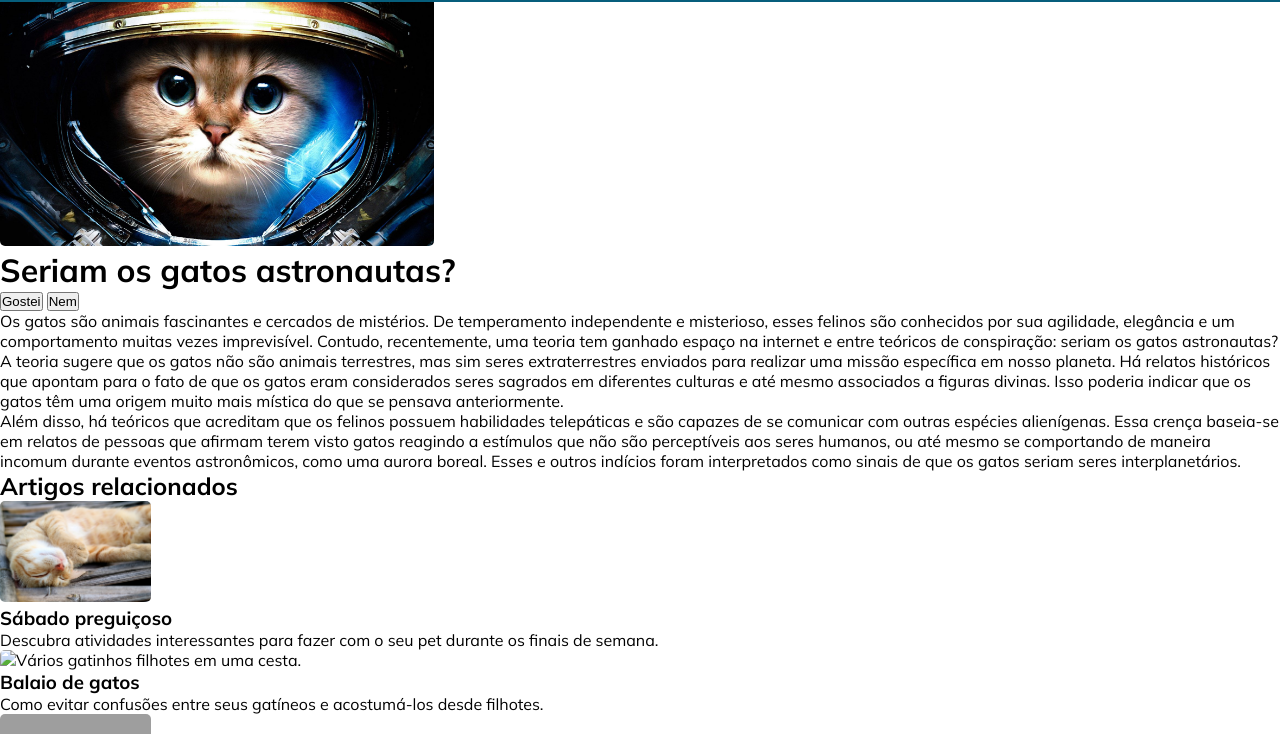
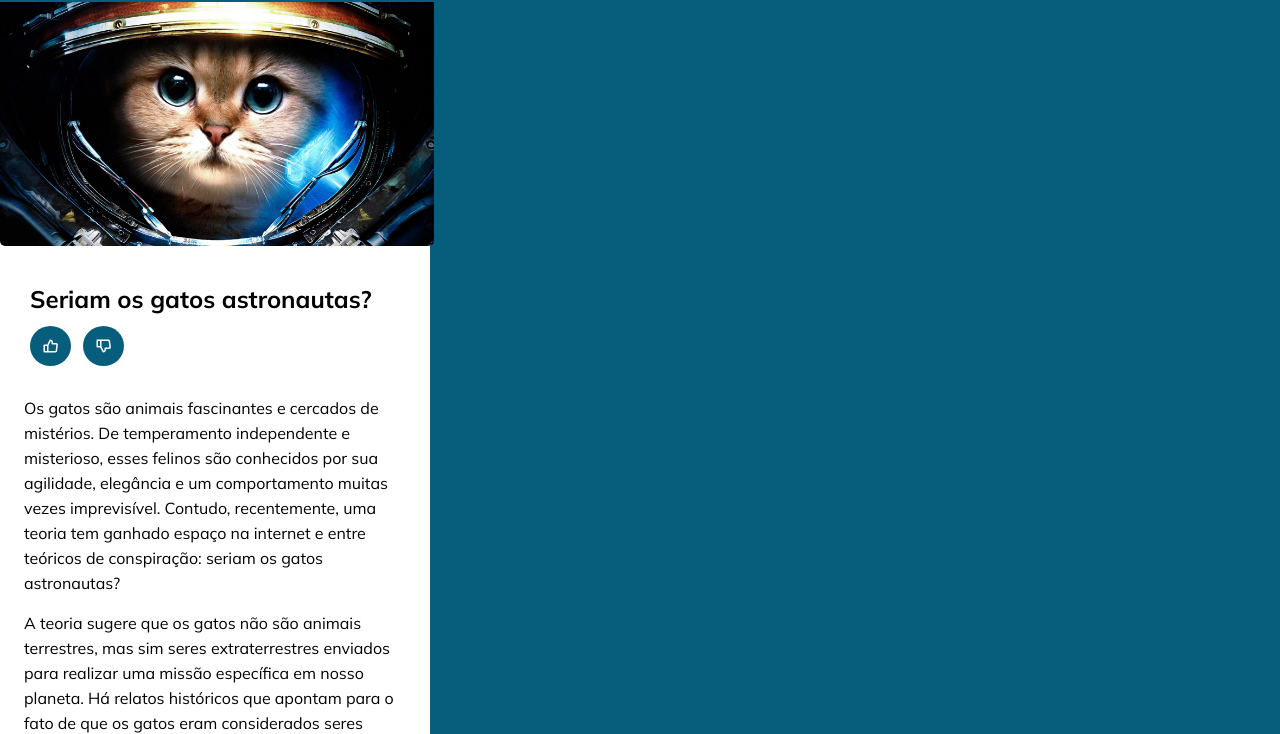
Before and after one commit to apaolaoliveira/BlogGatos, a plain HTML site: page index.html in a window 1280 px wide. Shown: the part 66-800 px from the top of the page. Drawn offline with Linux system fonts and the light colour scheme; grey boxes are pictures that could not be loaded.

Commit message:
add main style

```diff
--- a/index.html
+++ b/index.html
@@ -13,6 +13,8 @@
   <title>Blog de gatos</title>
 </head>
 <body>
+  <div class="page">
+
     <header>
       <img src="assets/patinha-logo.svg" class="logo" title="miau" alt="logo patinha de gato">
 
@@ -28,12 +30,19 @@
 
   <main>
     <div class="article-container">
-      <img class="article-img" src="assets/gatonauta.jpg" alt="gatinho fofo astronauta">
+      <img class="article-img" src="assets/articles/gatonauta.jpg" alt="gatinho fofo astronauta">
 
       <div class="article-header">
         <h1>Seriam os gatos astronautas?</h1>
-        <button>Gostei</button>
-        <button>Nem</button>
+
+        <div class="feedback-btns">
+          <button>
+            <img src="assets/like.svg" alt="Botão gostei.">
+          </button>
+          <button>
+            <img src="assets/dislike.svg" alt="Botão não gostei.">
+          </button>
+        </div>
       </div>
 
       <div class="article-text">
@@ -73,7 +82,7 @@
       <h2>Artigos relacionados</h2>
 
       <figure class="related-article" style="--delay: .8s">
-        <img src="assets/gato-preguicoso.jpg" alt="Gato laranja dormindo de barriga para cima.">
+        <img src="assets/articles/gato-preguicoso.jpg" alt="Gato laranja dormindo de barriga para cima.">
 
         <figcaption class="details">
           <h3>Sábado preguiçoso</h3>
@@ -85,7 +94,7 @@
       </figure>
 
       <figure class="related-article" style="--delay: 1s">
-        <img src="assets/gatinhos-cesta.png" alt="Vários gatinhos filhotes em uma cesta.">
+        <img src="assets/articles/gatinhos-cesta.jpg" alt="Vários gatinhos filhotes em uma cesta.">
 
         <figcaption class="details">
           <h3>Balaio de gatos</h3>
@@ -97,7 +106,7 @@
       </figure>
 
       <figure class="related-article" style="--delay: 1.2s">
-        <img src="assets/gato-paleta.jpg" alt="Gato frajola em frente a uma parede cheia de cores.">
+        <img src="assets/articles/gato-paleta.jpg" alt="Gato frajola em frente a uma parede cheia de cores.">
 
         <figcaption class="details">
           <h3>Cartela de cores</h3>
@@ -109,7 +118,7 @@
       </figure>
 
       <figure class="related-article" style="--delay: 1.4s">
-        <img src="assets/gato-frio.jpeg" alt="Gato misto quentinho enrolado no cobertor.">
+        <img src="assets/articles/gato-frio.jpeg" alt="Gato misto quentinho enrolado no cobertor.">
 
         <figcaption class="details">
           <h3>Os gatos sentem frio?</h3>
@@ -121,7 +130,7 @@
       </figure>
 
       <figure class="related-article" style="--delay: 1.6s">
-        <img src="assets/gato-moacir.png" alt="Gato branco com heterocromia nos olhos.">
+        <img src="assets/articles/gato-moacir.png" alt="Gato branco com heterocromia nos olhos.">
 
         <figcaption class="details">
           <h3>Conheça o Moacir</h3>
@@ -133,7 +142,7 @@
       </figure>
 
       <figure class="related-article" style="--delay: 1.8s">
-        <img src="assets/gato-brincando.jpg" alt="Gato cinza brincando em uma caixa de papelão.">
+        <img src="assets/articles/gato-brincando.jpg" alt="Gato cinza brincando em uma caixa de papelão.">
 
         <figcaption class="details">
           <h3>DIY brinquedos fofos</h3>
@@ -149,5 +158,6 @@
   <footer class="container">
     <p>© 2023 - Rocketseat Explorer</p>
   </footer>
+</div>
 </body>
 </html>
--- a/styles.css
+++ b/styles.css
@@ -19,6 +19,10 @@ body, input {
 body {
   font-size: 1.6rem;
   background-color: var(--navy-blue-100);
+}
+
+.page {
+  width: 430px;
 }
 
 header {
@@ -80,6 +84,49 @@ figure img {
   border-radius: .5rem;
 }
 
+.article-header {
+  margin: 3rem;
+}
+
+.article-header h1 {
+  font-size: 2.4rem;
+  line-height: 3.8rem;
+  font-weight: 700;
+  margin-bottom: .8rem;
+}
+
+.feedback-btns {
+  display: flex;
+  gap: 1.2rem;
+}
+
+.feedback-btns button {
+  background-color: var(--navy-blue-100);
+  padding: 1.2rem;
+  border-radius: 50%;
+  border: none;
+
+  display: flex;
+  place-items: center;
+  color: white;
+  cursor: pointer;
+}
+
+.article-text {
+  width: 382px;
+  margin: 0 auto;
+  padding-bottom: 3rem;
+
+  font-size: 1.6rem;
+  line-height: 2.5rem;
+  font-weight: 400;
+}
+
+.article-text p:first-child,
+.article-text p:nth-child(2) {
+  margin-bottom: 1.5rem;
+}
+
 footer p {
   text-align: center;
   padding: 1.6rem;
```
Also changed, not shown: assets/articles/gatinhos-cesta.jpg (renamed from assets/gatinhos-cesta.jpg), assets/articles/gato-brincando.jpg (renamed from assets/gato-brincando.jpg), assets/articles/gato-frio.jpeg (renamed from assets/gato-frio.jpeg), assets/articles/gato-preguicoso.jpg (renamed from assets/gato-preguicoso.jpg), assets/articles/gatonauta.jpg (renamed from assets/gatonauta.jpg), assets/dislike.svg (added), assets/like.svg (added), 4 other files. Lines whose indentation alone changed are shown as unchanged.
